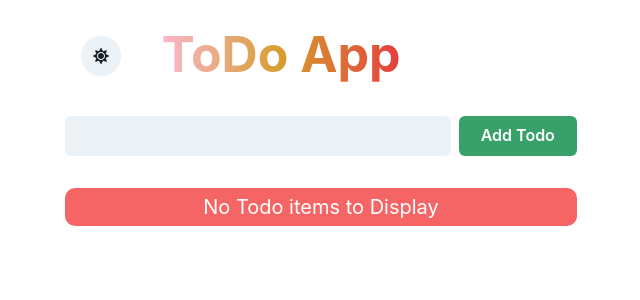
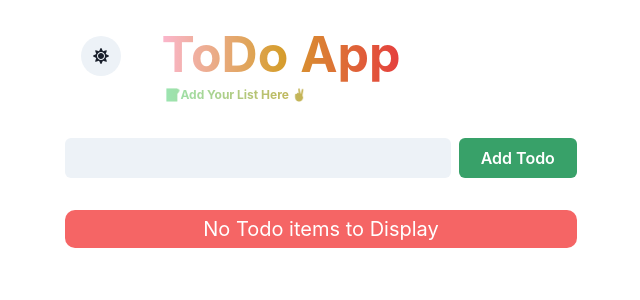
Before and after one commit to vasundhrasingh25/To-Do_App, a React (Create React App) app in the folder todo-app/: page / in a window 1280 px wide. Shown: the top 300 px of the page, without its empty margins (319-959 px from the left). Built offline with nearby package versions, Linux system fonts and the light colour scheme.

Commit message:
updates in  placeholder in Header and AppTodo.jsx

```diff
--- a/todo-app/src/components/AddToDo.jsx
+++ b/todo-app/src/components/AddToDo.jsx
@@ -29,7 +29,7 @@ const AddTodo = ({ todos, setTodos}) =>
 
             <Input
                 variant="filled"
-            placeholder="Add ToDo items..."
+            placeholder="✍Add ToDo items..."
             value={todo}
             onChange={(e)=>handleChange(e)}
   />
--- a/todo-app/src/components/Header.jsx
+++ b/todo-app/src/components/Header.jsx
@@ -13,12 +13,22 @@ return(
       mt={3}
       onClick={toggleColorMode}
     />
+    <Box>
     <Heading
     bgGradient='linear(to-l,red.500,yellow.500,pink.200)'
     bgClip='text'
+
     mr={40}
     fontSize={50}
-    >ToDo App</Heading>
+    >ToDo App
+   </Heading>
+   <Heading
+     display ="flex" p={1}
+     bgGradient='linear(to-l,blue.500,yellow.500,green.200)'
+     bgClip='text'
+    fontSize={12}>📝Add Your List Here ✌</Heading>
+    </Box>
+
 </Box>
 )
 }
```
